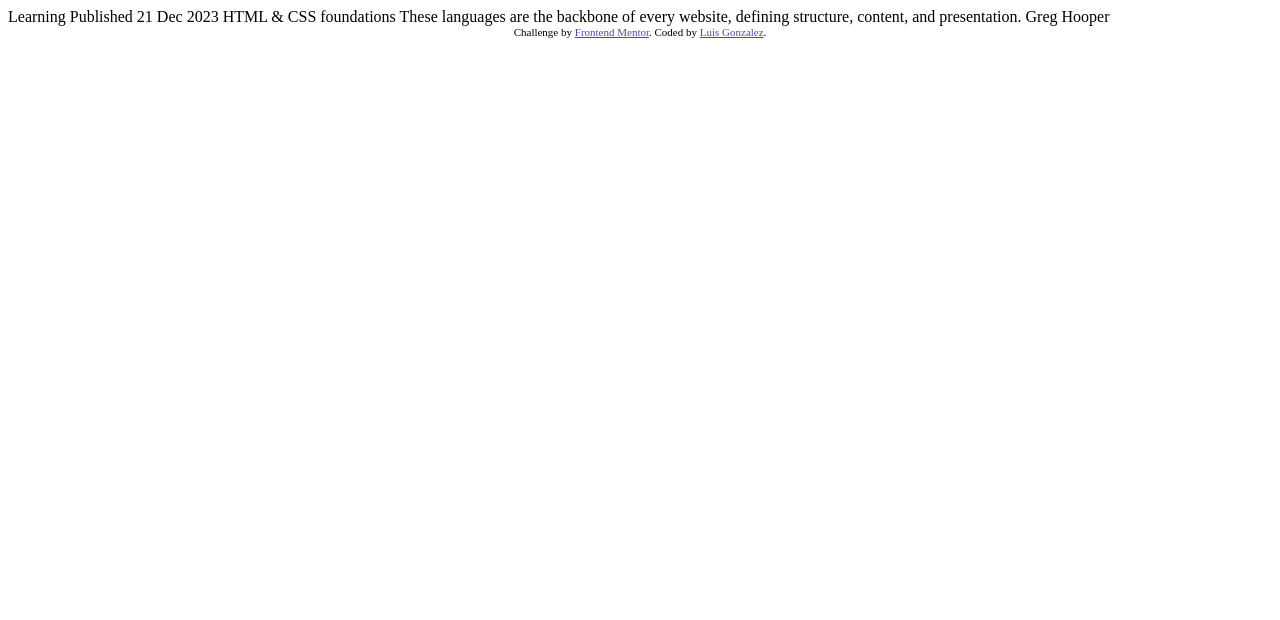
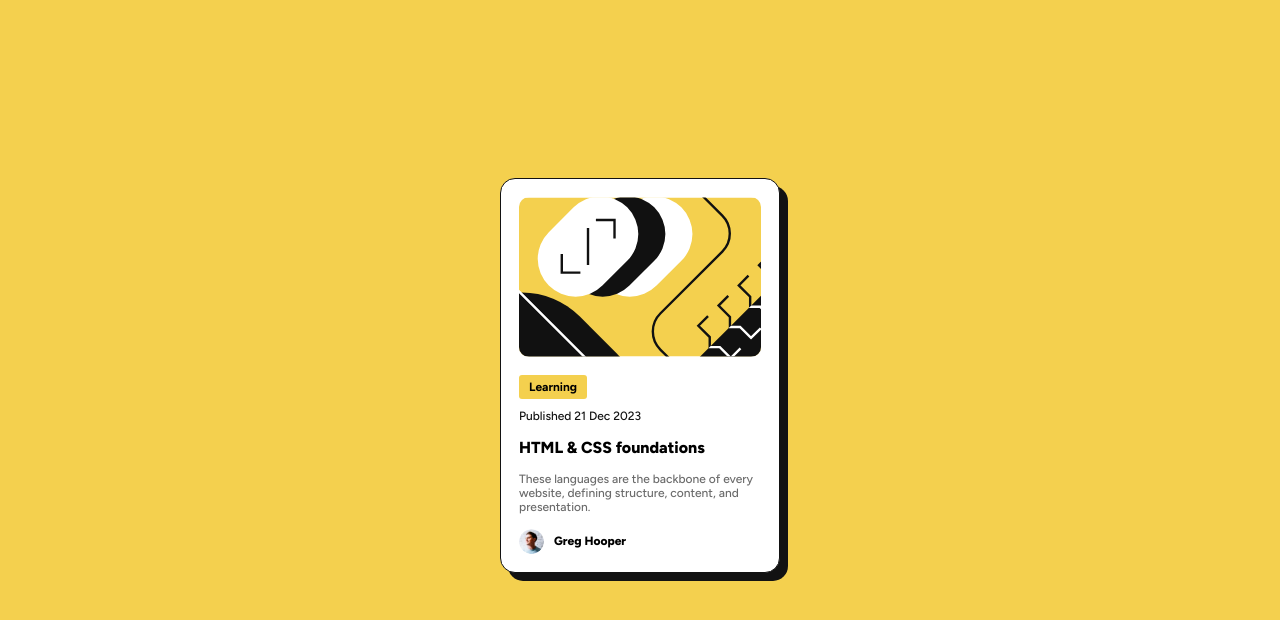
Before and after one commit to luisgonzalez2001/fm-blog-preview-card-main, a plain HTML site: page index.html in a window 1280 px wide. Drawn offline with Linux system fonts and the light colour scheme.

Commit message:
finished project

```diff
--- a/index.html
+++ b/index.html
@@ -7,29 +7,24 @@
   <link rel="icon" type="image/png" sizes="32x32" href="./assets/images/favicon-32x32.png">
   <link rel="stylesheet" href="./style.css">
 
+  <link rel="preconnect" href="https://fonts.googleapis.com">
+  <link rel="preconnect" href="https://fonts.gstatic.com" crossorigin>
+  <link href="https://fonts.googleapis.com/css2?family=Figtree:ital,wght@0,300..900;1,300..900&display=swap" rel="stylesheet">
+
   <title>Frontend Mentor | Blog preview card</title>
-
-  <!-- Feel free to remove these styles or customise in your own stylesheet 👍 -->
-  <style>
-    .attribution { font-size: 11px; text-align: center; }
-    .attribution a { color: hsl(228, 45%, 44%); }
-  </style>
 </head>
 <body>
 
-  Learning
-
-  Published 21 Dec 2023
-
-  HTML & CSS foundations
-
-  These languages are the backbone of every website, defining structure, content, and presentation.
-
-  Greg Hooper
-
-  <div class="attribution">
-    Challenge by <a href="https://www.frontendmentor.io?ref=challenge" target="_blank">Frontend Mentor</a>.
-    Coded by <a href="#">Luis Gonzalez</a>.
-  </div>
+  <main class="blog-card-main">
+    <img src="./assets/images/illustration-article.svg" alt="Ilustration image">
+    <p class="tag">Learning</p>
+    <p class="date">Published 21 Dec 2023</p>
+    <h1 class="title">HTML & CSS foundations</h1>
+    <p class="info">These languages are the backbone of every website, defining structure, content, and presentation.</p>
+    <div class="profile-info-container">
+      <span class="profile-picture"></span>
+      <p class="username">Greg Hooper</p>
+    </div>
+  </main>
 </body>
 </html>
--- a/style.css
+++ b/style.css
@@ -0,0 +1,88 @@
+:root {
+    --Yellow: hsl(47, 88%, 63%);
+    --White: hsl(0, 0%, 100%);
+    --Gray500: hsl(0, 0%, 42%);
+    --Gray950: hsl(0, 0%, 7%);
+}
+
+* {
+    margin: 0;
+    padding: 0;
+    box-sizing: border-box;
+}
+
+body {
+    display: flex;
+    flex-direction: column;
+    justify-content: center;
+    align-items: center;
+    min-height: 100vh;
+    font-family: "Figtree", sans-serif;
+    font-size: 12px;
+    background-color: var(--Yellow);
+}
+
+.blog-card-main {
+    width: 280px;
+    margin-bottom: 50px;
+    padding: 18px;
+    border-radius: 15px;
+    background-color: var(--White);
+    border: 1px solid var(--Gray950);
+    box-shadow:  8px 8px 0px var(--Gray950);
+}
+
+.blog-card-main img {
+    width: 100%;
+    height: 160px;
+    border-radius: 10px;
+    object-fit: cover;
+}
+
+.tag {
+    display: inline-block;
+    padding: 5px 10px;
+    margin-top: 15px;
+    border-radius: 3px;
+    font-weight: bold;
+    background-color: var(--Yellow);
+}
+
+.date {
+    margin-top: 10px;
+    color: var(--Gray950);
+    font-weight: 500;
+}
+
+.title {
+    margin-top: 15px;
+    font-size: 16px;
+    font-weight: 800;
+}
+
+.info {
+    margin-top: 15px;
+    font-weight: 500;
+    color: var(--Gray500);
+}
+
+.profile-info-container {
+    display: flex;
+    align-items: center;
+    gap: 10px;
+    margin-top: 15px;
+}
+
+.profile-picture {
+    width: 25px;
+    height: 25px;
+    border-radius: 50%;
+    background-image: url('./assets/images/image-avatar.webp');
+    background-repeat: no-repeat;
+    background-position: center;
+    background-size: contain;
+}
+
+.username {
+    font-weight: 800;
+}
```
